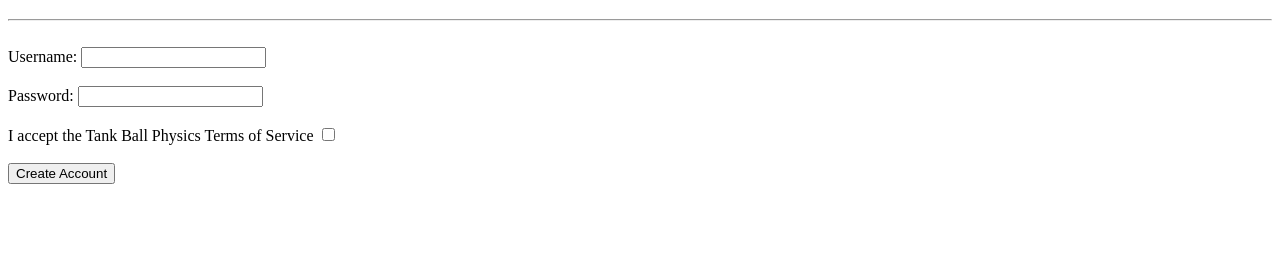
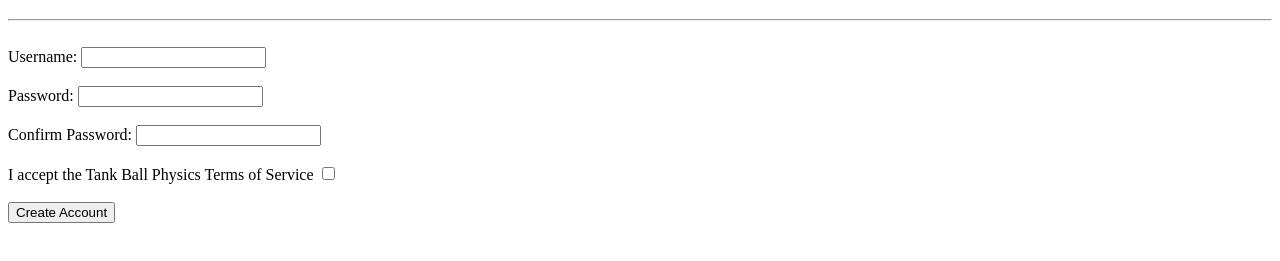
Before and after one commit to colebohte/river-accounts, a plain HTML site: page game.html in a window 1280 px wide. Shown: the part 61-322 px from the top of the page. Drawn offline with Linux system fonts and the light colour scheme.

Commit message:
Update game.html

```diff
--- a/game.html
+++ b/game.html
@@ -17,6 +17,10 @@
             <input type="password" id="password" name="password" required>
         </div><br>
         <div>
+            <label for="password">Confirm Password:</label>
+            <input type="password" id="password-confirm" name="password-confirm" required>
+        </div><br>
+        <div>
             <label for="password">I accept the Tank Ball Physics Terms of Service</label>
             <input type="checkbox" id="terms" name="terms" required>
         </div><br>
```
